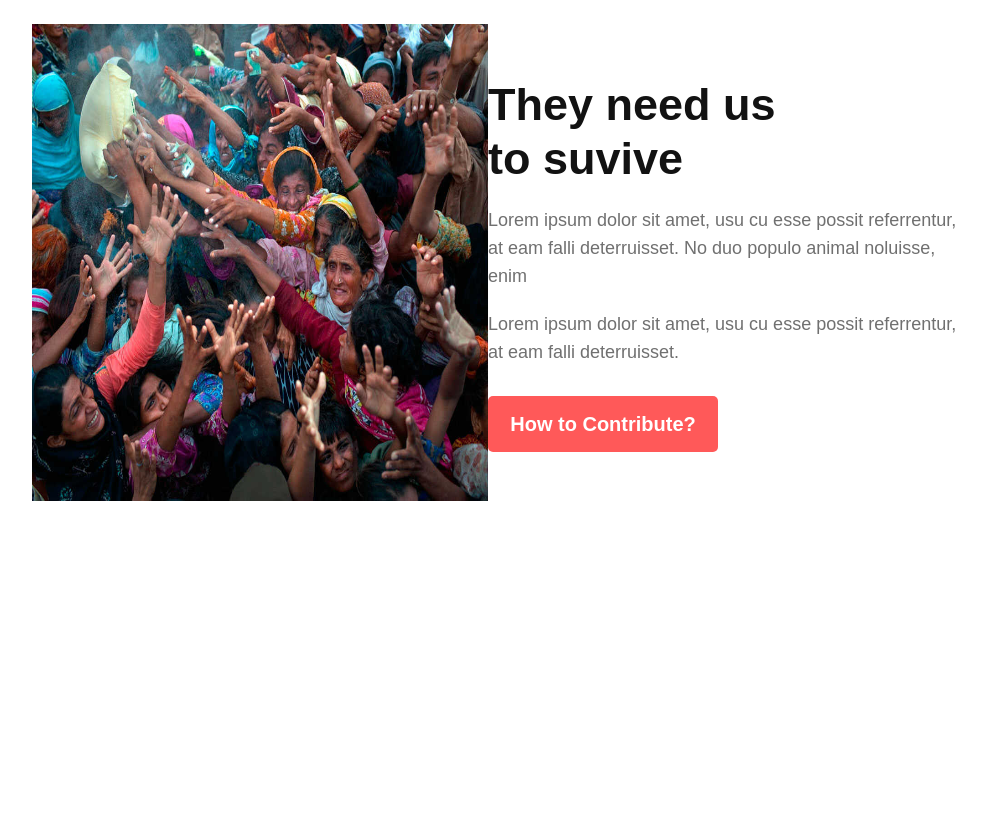
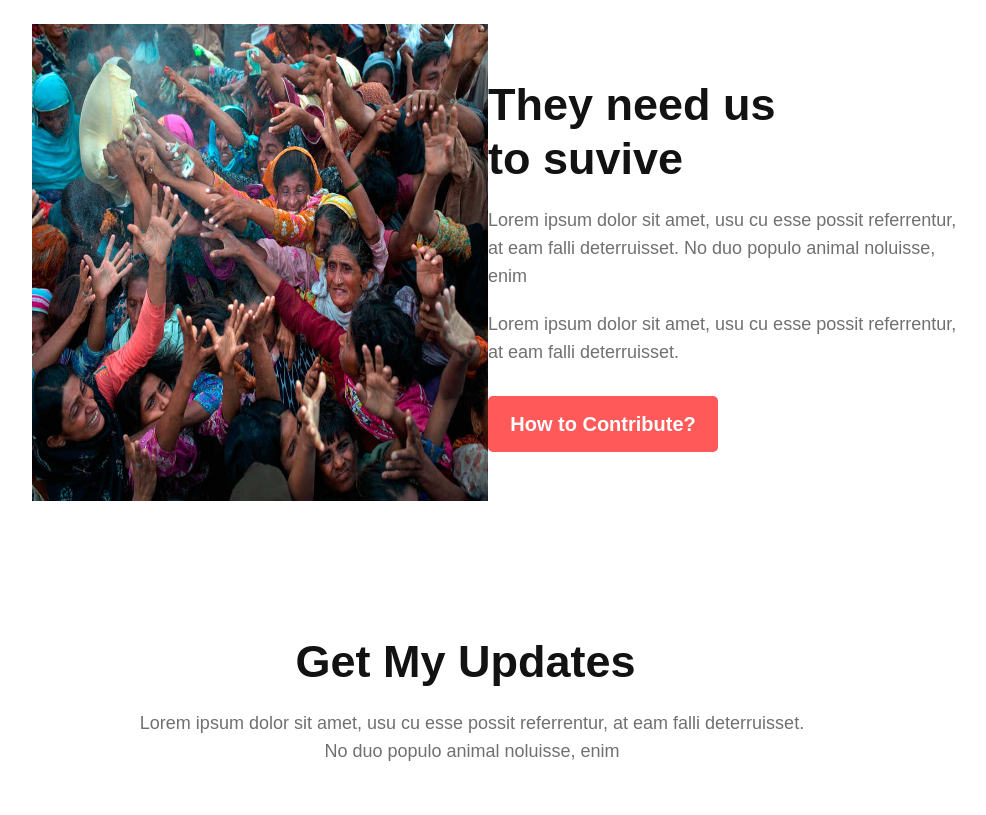
Before and after one commit to EmonHossen10/donate-today, a plain HTML site: page index.html in a window 1280 px wide. Shown: the part 2807-3622 px from the top of the page, without its empty margins (168-1154 px from the left). Before the commit the page ends 3442 px from the top, so only its background shows below. Drawn offline with Linux system fonts and the light colour scheme.

Commit message:
update added

```diff
--- a/index.html
+++ b/index.html
@@ -88,41 +88,52 @@
       </section>
       <!-- contribute-container start -->
       <section class="contribute-container">
+        <div class="donation-contribute">
+          <h1>Their lives depend on your donation</h1>
+          <p>
+            Lorem ipsum dolor sit amet, usu cu esse possit referrentur, at eam
+            falli deterruisset. No duo populo animal noluisse, enim
+          </p>
 
-        <div class="donation-contribute">
-
-          <h1> Their lives depend on your donation </h1>
-          <p>Lorem ipsum dolor sit amet, usu cu esse possit referrentur, at eam falli deterruisset. No duo populo animal noluisse, enim</p>
-
-          <h5>Lorem ipsum dolor sit amet, usu cu esse possit referrentur, at eam falli deterruisset.</h5>
+          <h5>
+            Lorem ipsum dolor sit amet, usu cu esse possit referrentur, at eam
+            falli deterruisset.
+          </h5>
           <button class="btn-primary-three">How to Contribute?</button>
         </div>
-        <div >
-          <img class="image-container" src="images/donation0.jpg" alt="">
+        <div>
+          <img class="image-container" src="images/donation0.jpg" alt="" />
         </div>
       </section>
 
       <!-- survive container start -->
 
       <section class="survive-container">
-
         <div>
-    <img src="images/donation6.jpg" alt="">
+          <img src="images/donation6.jpg" alt="" />
         </div>
         <div class="survive">
-    <h1> They need us to suvive </h1>
-    <p>Lorem ipsum dolor sit amet, usu cu esse possit referrentur, at eam falli deterruisset. No duo populo animal noluisse, enim</p>
+          <h1>They need us to suvive</h1>
+          <p>
+            Lorem ipsum dolor sit amet, usu cu esse possit referrentur, at eam
+            falli deterruisset. No duo populo animal noluisse, enim
+          </p>
 
-    <h5>Lorem ipsum dolor sit amet, usu cu esse possit referrentur, at eam falli deterruisset.</h5>
+          <h5>
+            Lorem ipsum dolor sit amet, usu cu esse possit referrentur, at eam
+            falli deterruisset.
+          </h5>
           <button class="btn-primary-three">How to Contribute?</button>
         </div>
+      </section>
+      <!-- get my update start -->
 
-
-
-
-
+      <section class="update-container">
+        <h1>Get My Updates</h1>
+        <h5>Lorem ipsum dolor sit amet, usu cu esse possit referrentur, at eam falli deterruisset. No duo populo animal noluisse, enim</h5>
 
       </section>
+
 
 
 
--- a/style.css
+++ b/style.css
@@ -147,37 +147,36 @@ width: 691px;
   height: 56px;
   margin-bottom: 50px;
 }
-.card-container{
+.card-container {
   display: flex;
   justify-content: space-around;
   padding: 0 170px;
   padding-bottom: 130px;
 }
-.card-1{
+.card-1 {
   width: 360px;
   height: 352px;
   background: rgba(79, 157, 166, 0.1);
   border-radius: 5px;
 }
-.card-2{
+.card-2 {
   width: 360px;
   height: 352px;
   background: rgba(255, 89, 89, 0.1);
   border-radius: 5px;
 }
-.card-3{
+.card-3 {
   width: 360px;
   height: 352px;
-background: rgba(11, 232, 129,0.1);
+  background: rgba(11, 232, 129, 0.1);
   border-radius: 5px;
 }
-.icon{
-
+.icon {
   margin-top: 64px;
   margin-left: 24px;
   margin-bottom: 32px;
 }
-.card-1>h1{
+.card-1 > h1 {
   width: 204px;
   height: 36px;
   margin-left: 23px;
@@ -185,7 +184,7 @@ font-weight: 600;
   font-size: 24px;
   color: #121212;
 }
-.card-1>p{
+.card-1 > p {
   width: 315px;
   height: 101px;
   margin-left: 23px;
@@ -195,7 +194,7 @@ font-weight: 400;
   font-size: 16px;
   color: #707070;
 }
-.card-2>h1{
+.card-2 > h1 {
   width: 231px;
   height: 36px;
   margin-left: 23px;
@@ -203,7 +202,7 @@ font-weight: 600;
   font-size: 24px;
   color: #121212;
 }
-.card-2>p{
+.card-2 > p {
   width: 315px;
   height: 101px;
   margin-left: 23px;
@@ -213,7 +212,7 @@ font-weight: 400;
   font-size: 16px;
   color: #707070;
 }
-.card-3>h1{
+.card-3 > h1 {
   width: 204px;
   height: 36px;
   margin-left: 23px;
@@ -221,7 +220,7 @@ font-weight: 600;
   font-size: 24px;
   color: #121212;
 }
-.card-3>p{
+.card-3 > p {
   width: 315px;
   height: 101px;
   margin-left: 23px;
@@ -233,14 +232,14 @@ color: #707070;
 }
 /* contribute-container styles */
 
-.contribute-container{
+.contribute-container {
   display: flex;
   justify-content: space-around;
   align-items: center;
   padding: 0 150px;
   margin-bottom: 100px;
 }
-.donation-contribute>h1{
+.donation-contribute > h1 {
   width: 492px;
   height: 108px;
   font-weight: 700;
@@ -248,7 +247,8 @@ font-size: 45px;
   color: #121212;
   margin-bottom: 20px;
 }
-.donation-contribute>p,h5{
+.donation-contribute > p,
+h5 {
   width: 482px;
   height: 84px;
   font-weight: 400;
@@ -256,44 +256,41 @@ font-size: 18px;
   color: #707070;
   margin-bottom: 10px;
 }
-.btn-primary-three{
-
+.btn-primary-three {
   width: 230px;
   height: 56px;
-background: #FF5959;
+  background: #ff5959;
   border-radius: 5px;
   padding: 16px 12px;
   gap: 8px;
   font-weight: 600;
   font-size: 20px;
   line-height: 24px;
-color: #FFFFFF;
+  color: #ffffff;
   border: 0;
-
 }
-.image-container{
+.image-container {
   width: 456px;
   height: 477px;
 }
 /* survive container styles */
 
-.survive-container{
+.survive-container {
   display: flex;
   justify-content: space-between;
   align-items: center;
   padding: 0 200px;
   margin-bottom: 130px;
-
 }
-.survive-container>div>img{
+.survive-container > div > img {
   width: 456px;
   height: 477px;
 }
-.survive{
+.survive {
   display: flex;
   flex-direction: column;
 }
-.survive>h1{
+.survive > h1 {
   width: 333px;
   height: 108px;
   font-weight: 700;
@@ -302,7 +299,7 @@ color: #121212;
   line-height: 54px;
   margin-bottom: 20px;
 }
-.survive>p{
+.survive > p {
   width: 482px;
   height: 84px;
   font-weight: 400;
@@ -310,9 +307,8 @@ font-size: 18px;
   color: #707070;
   line-height: 28px;
   margin-bottom: 20px;
-
 }
-.survive>h5{
+.survive > h5 {
   width: 482px;
   height: 56px;
   font-weight: 400;
@@ -321,3 +317,28 @@ line-height: 28px;
   color: #707070;
   margin-bottom: 30px;
 }
+.update-container {
+  display: flex;
+  flex-direction: column;
+  justify-content: center;
+  align-items: center;
+}
+.update-container > h1 {
+  width: 353px;
+  height: 54px;
+  font-weight: 700;
+  font-size: 45px;
+  line-height: 54px;
+  color: #121212;
+  margin-bottom: 20px;
+}
+.update-container > h5 {
+  width: 691px;
+  height: 56px;
+  font-weight: 400;
+  font-size: 18px;
+  line-height: 28px;
+  color: #707070;
+  text-align: center;
+  margin-bottom: 50px;
+}
```
Lines whose indentation alone changed are shown as unchanged.
